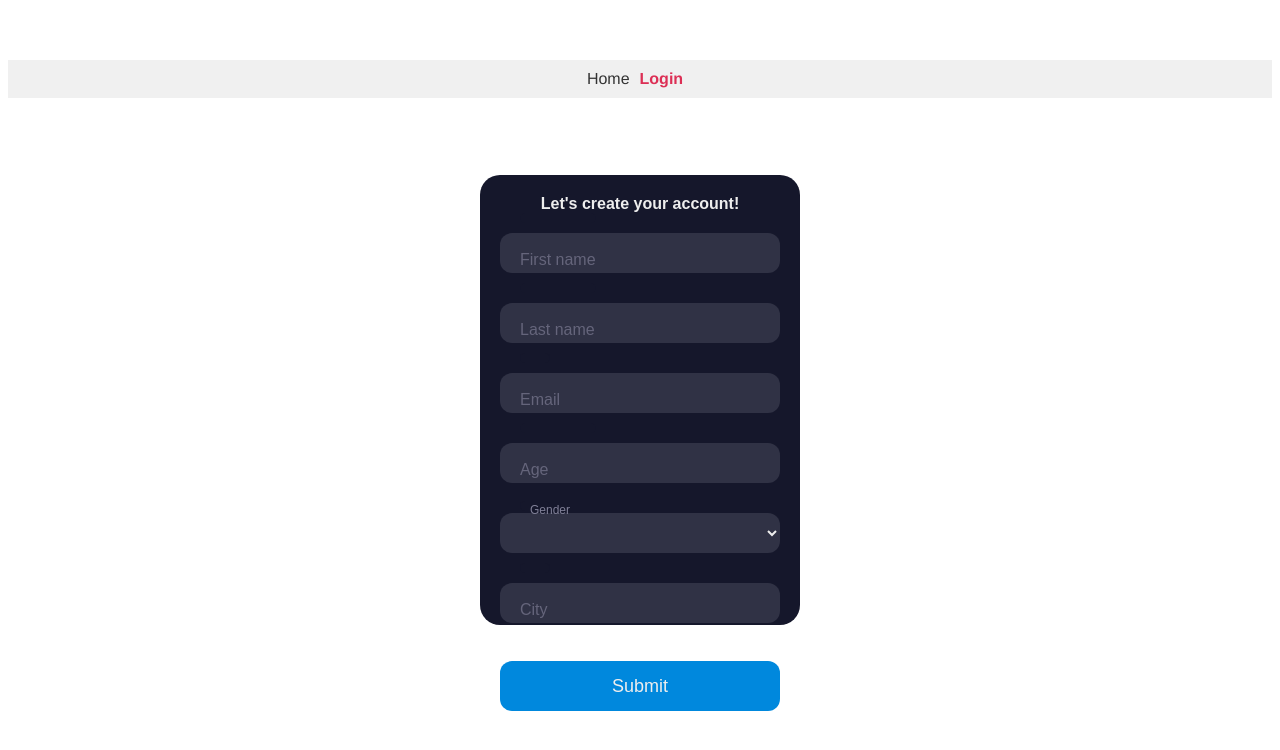
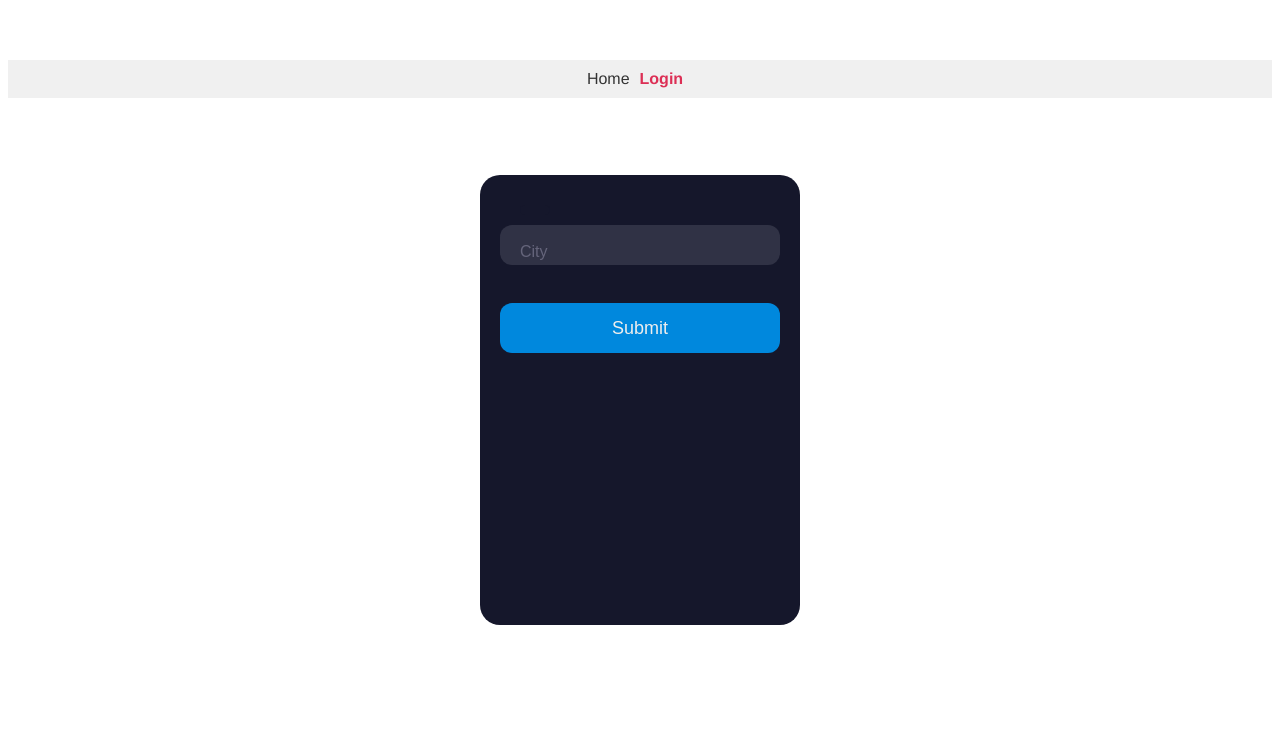
Before and after one commit to Khaled2022abdallah/Trifender_front_end, a Vue app in the folder my-project/: page /login in a window 1280 px wide. Shown: the top 750 px of the page. Built offline with nearby package versions, Linux system fonts and the light colour scheme.

Commit message:
update LoginView.vue
modified:   my-project/src/views/LoginView.vue

```diff
--- a/my-project/src/views/LoginView.vue
+++ b/my-project/src/views/LoginView.vue
@@ -1,45 +1,19 @@
 <template>
   <div class="form">
-    <div class="subtitle">Let's create your account!</div>
-    <div class="input-container ic1">
-      <input id="firstname" class="input" type="text" placeholder="">
-      <div class="cut"></div>
-      <label for="firstname" class="placeholder">First name</label>
-    </div>
-    <div class="input-container ic2">
-      <input id="lastname" class="input" type="text" placeholder="">
-      <div class="cut"></div>
-      <label for="lastname" class="placeholder">Last name</label>
-    </div>
-    <div class="input-container ic2">
-      <input id="email" class="input" type="text" placeholder="">
-      <div class="cut cut-short"></div>
-      <label for="email" class="placeholder">Email</label>
-    </div>
-    <div class="input-container ic2">
-      <input id="age" class="input" type="number" placeholder="">
-      <div class="cut"></div>
-      <label for="age" class="placeholder">Age</label>
-    </div>
-    <div class="input-container ic2">
-      <select id="gender" class="input">
-        <option value="" disabled selected></option>
-        <option value="male">Male</option>
-        <option value="female">Female</option>
-      </select>
-      <div class="cut cut-short"></div>
-      <label for="gender" class="placeholder">Gender</label>
-    </div>
+    <!-- Your existing template code -->
     <div class="input-container ic2">
       <input id="city" class="input" type="text" placeholder="">
       <div class="cut cut-short"></div>
       <label for="city" class="placeholder">City</label>
     </div>
     <button type="button" class="submit" @click="handleSubmit">Submit</button>
+    <p>{{ message }}</p> <!-- Display the message -->
   </div>
 </template>
 
 <script>
+import { createUser } from '../api'; // Import the createUser function
+
 export default {
   name: "LoginView",
   data() {
@@ -48,45 +22,52 @@ export default {
     };
   },
   methods: {
-    handleSubmit() {
-      const username = document.getElementById('firstname').value;
-      const email = document.getElementById('email').value;
-      const age = document.getElementById('age').value;
-      const gender = document.getElementById('gender').value === 'male' ? '1' : '2';
-      const city = document.getElementById('city').value;
+    async handleSubmit() {
+      console.log("Submit button clicked!");
+      const username = document.getElementById("username").value;
+      const email = document.getElementById("email").value;
+      const age = document.getElementById("age").value;
+      const gender = document.getElementById("gender").value === "male" ? "1" : "2";
+      const city = document.getElementById("city").value;
+
+      // Check if the city exists in the database
+      let cityId = null;
+      if (city) {
+        try {
+          const response = await fetch(`http://localhost:3000/cities?name=${city}`);
+          const data = await response.json();
+          if (data && data.length > 0) {
+            cityId = data[0].id;
+          }
+        } catch (error) {
+          console.error(error);
+        }
+      }
 
       const formData = {
         username,
         email,
         age,
         gender,
-        city,
+        cityId,
       };
 
-      // Send the form data to the specified endpoint
-      fetch(`http://localhost:3000/users`, {
-        method: 'POST',
-        headers: {
-          'Content-Type': 'application/json',
-        },
-        body: JSON.stringify(formData),
-      })
-        .then(response => {
+      try {
+        const createdUser = await createUser(formData); // Use await here to wait for the async operation
+
         // Handle the response from the server
         // e.g., show a success message or redirect
         this.message = "Form submitted successfully!";
-        })
-        .catch(error => {
+        console.log(createdUser); // You can access the server response here
+      } catch (error) {
         // Handle any errors that occurred during the request
         console.error(error);
         this.message = "Error submitting the form.";
-        });
+      }
     },
   },
 };
 </script>
-
-
 
 
 <style>
```
Lines whose indentation alone changed are shown as unchanged.
